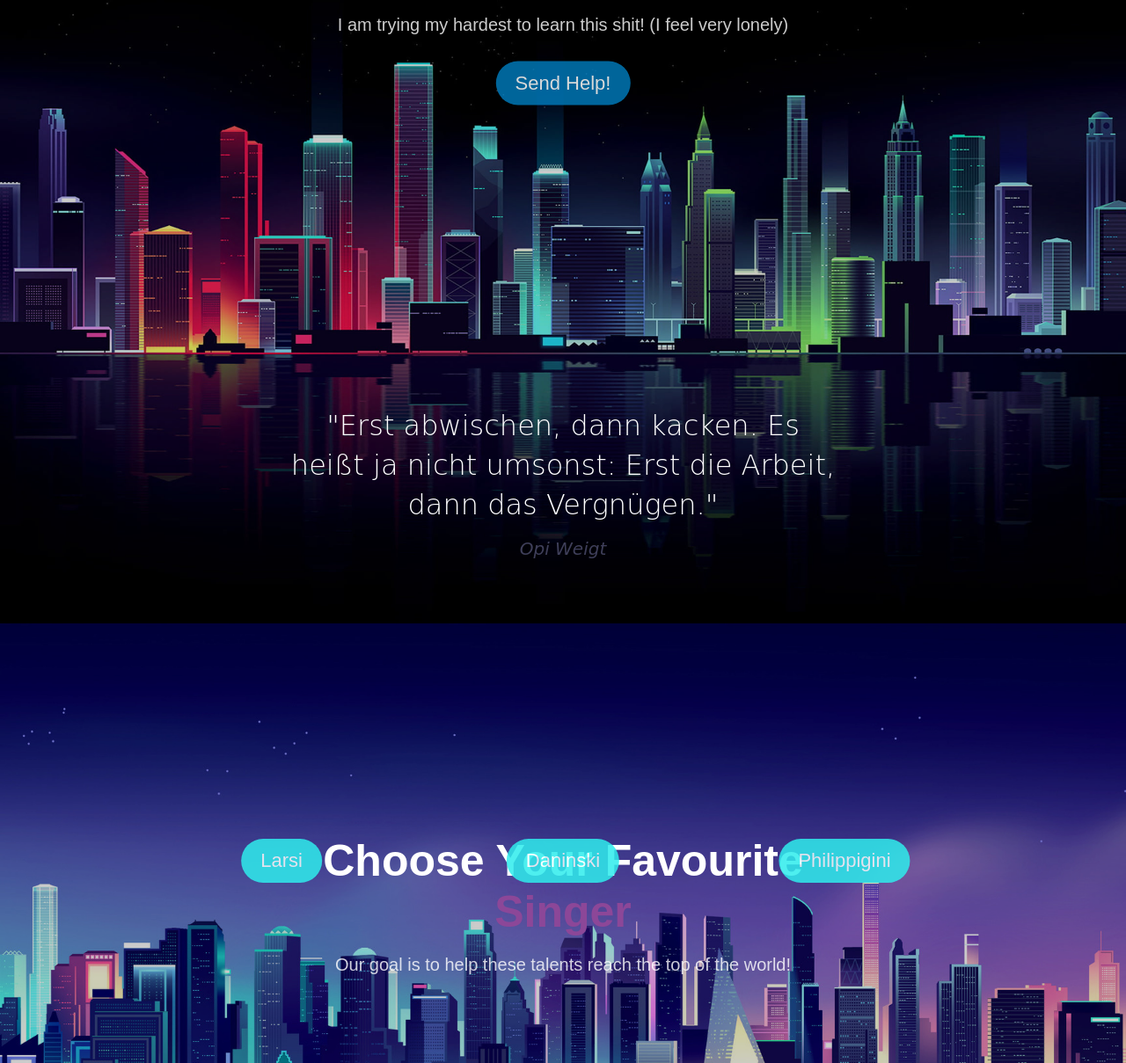
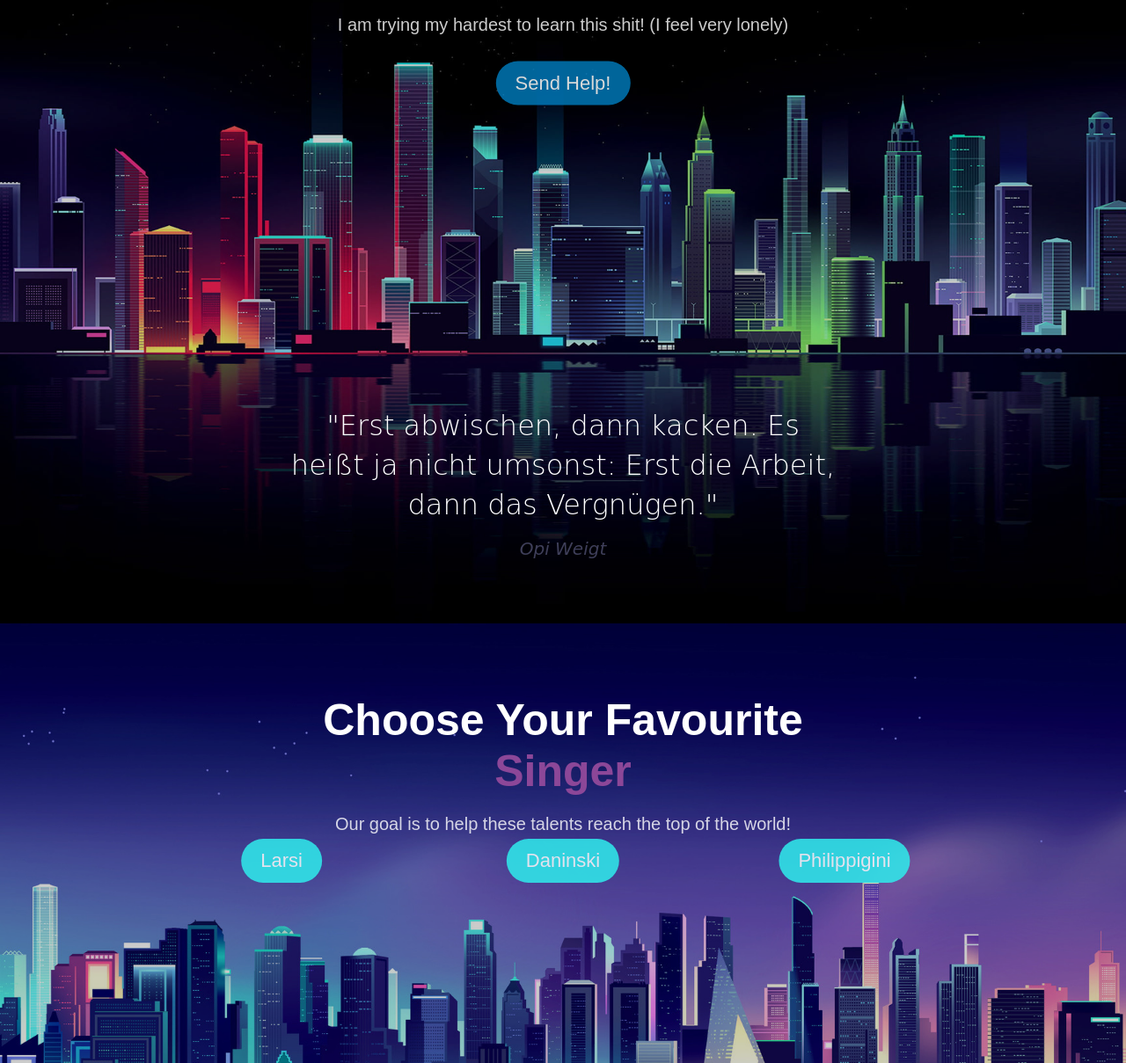
Before and after one commit to lweigt/funPages.github.io, a plain HTML site: page index.html in a window 1280 px wide. Shown: the part 91-1300 px from the top of the page at 88% size. Drawn offline with Linux system fonts and the light colour scheme.

Commit message:
Update secondStyle.css

```diff
--- a/secondStyle.css
+++ b/secondStyle.css
@@ -147,7 +147,7 @@ cite {
 
 .audioSite {
   position: absolute;
-  top: 140%;
+  top: 120%;
   left: 50%;
   transform: translate(-50%, -50%);
   text-align: center;
```
